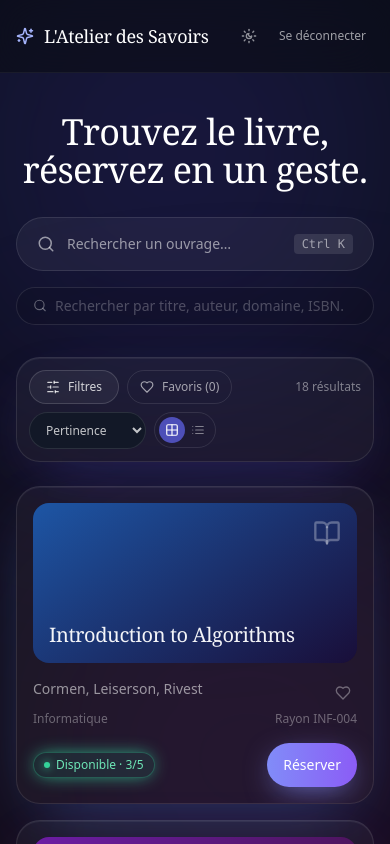
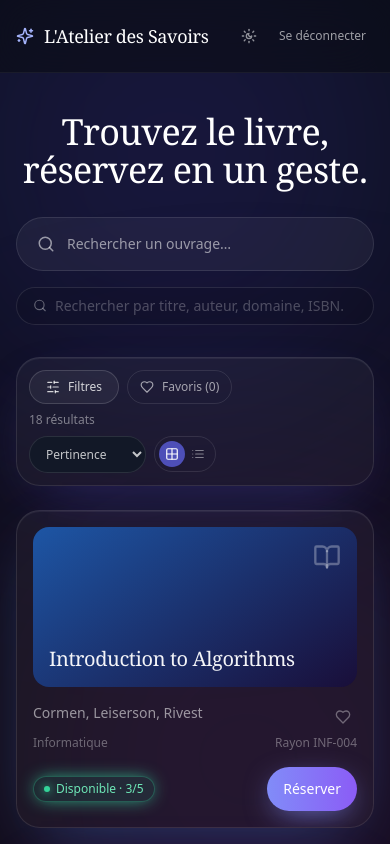
Before and after one commit to youssefhaloui-1/O-M-Dev-Logiciel, a React (Vite) app in the folder Gest Empr/: page / in a window 390 px wide. Both pictures are taken after a click on the button "Démo consultant". Shown: the top 844 px of the page. Built offline with nearby package versions, Linux system fonts and the light colour scheme.

Commit message:
Update button and span elements for responsiveness

```diff
--- a/Gest Empr/src/components/member/MemberView.tsx
+++ b/Gest Empr/src/components/member/MemberView.tsx
@@ -117,7 +117,7 @@ export function MemberView({
         <button onClick={openSpot} aria-label="Ouvrir la recherche du catalogue" className="mx-auto mt-7 flex min-h-12 w-full max-w-xl items-center gap-3 rounded-full border border-white/10 bg-white/5 px-5 py-4 text-left text-white/55 backdrop-blur-xl transition hover:border-indigo-400/40">
           <Search size={18} />
           <span className="flex-1 text-sm">Rechercher un ouvrage…</span>
-          <kbd className="rounded bg-white/10 px-2 py-0.5 text-xs">Ctrl K</kbd>
+          <kbd className="hidden rounded bg-white/10 px-2 py-0.5 text-xs sm:inline">Ctrl K</kbd>
         </button>
         <label className="mx-auto mt-4 flex w-full max-w-xl items-center gap-2 rounded-full border border-white/10 bg-black/10 px-4 py-2 text-left">
           <Search size={15} className="text-white/35" />
@@ -134,7 +134,7 @@ export function MemberView({
           <button type="button" onClick={() => setOnlyFavorites((value) => !value)} aria-pressed={onlyFavorites} className={`${onlyFavorites ? "bg-rose-400/15 text-rose-200" : "text-white/60"} inline-flex items-center gap-2 rounded-full border border-white/10 px-3 py-2 text-xs`}>
             <Heart size={14} fill={onlyFavorites ? "currentColor" : "none"} /> Favoris ({favorites.length})
           </button>
-          <span className="ml-auto text-xs text-white/45">{list.length} résultat{list.length === 1 ? "" : "s"}</span>
+          <span className="w-full text-xs text-white/45 sm:ml-auto sm:w-auto">{list.length} résultat{list.length === 1 ? "" : "s"}</span>
           <select value={sort} onChange={(e) => setSort(e.target.value as SortKey)} aria-label="Trier le catalogue" className="rounded-full border border-white/10 bg-[#121827] px-3 py-2 text-xs text-white/75">
             <option value="relevance">Pertinence</option>
             <option value="title">Titre A–Z</option>
```
